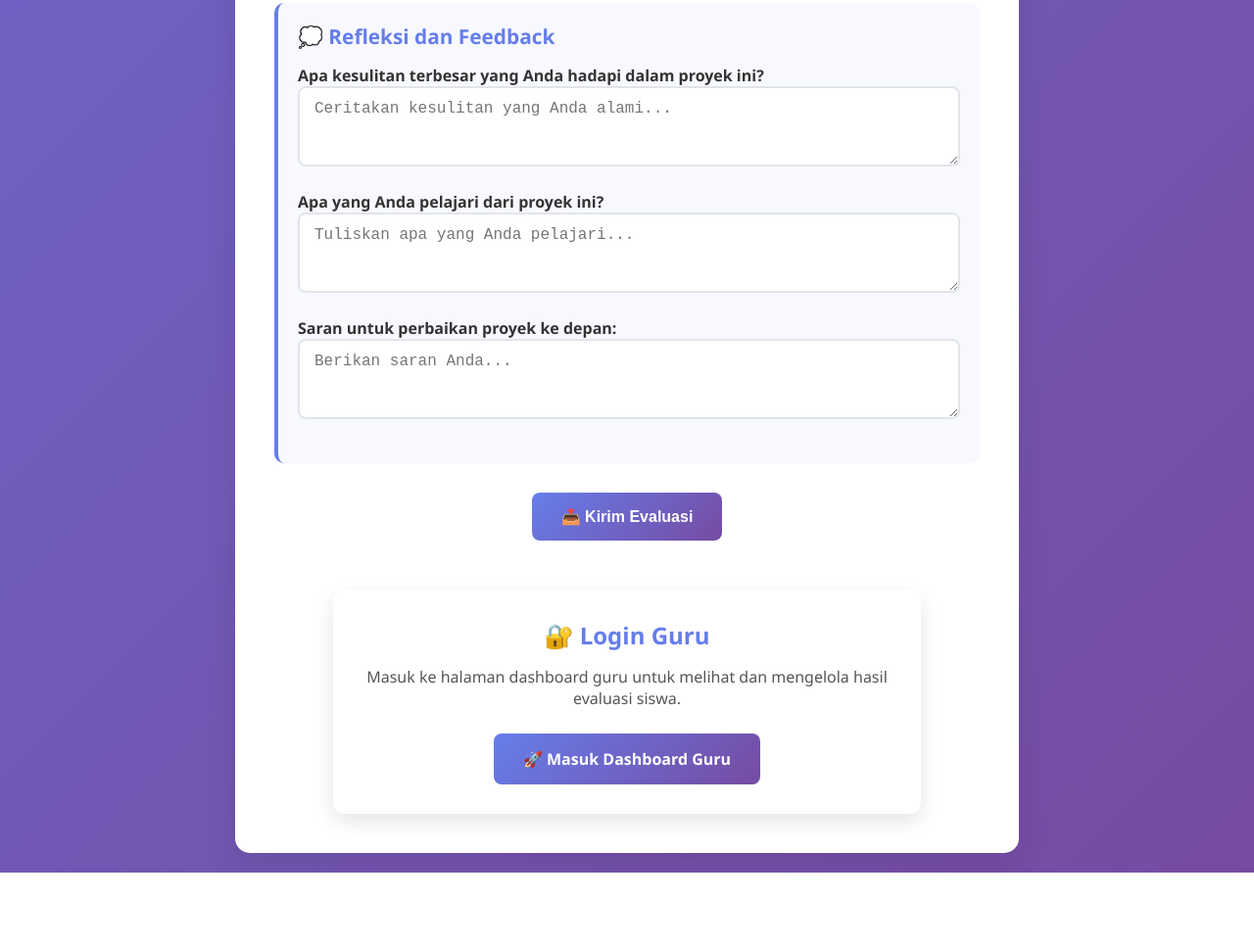
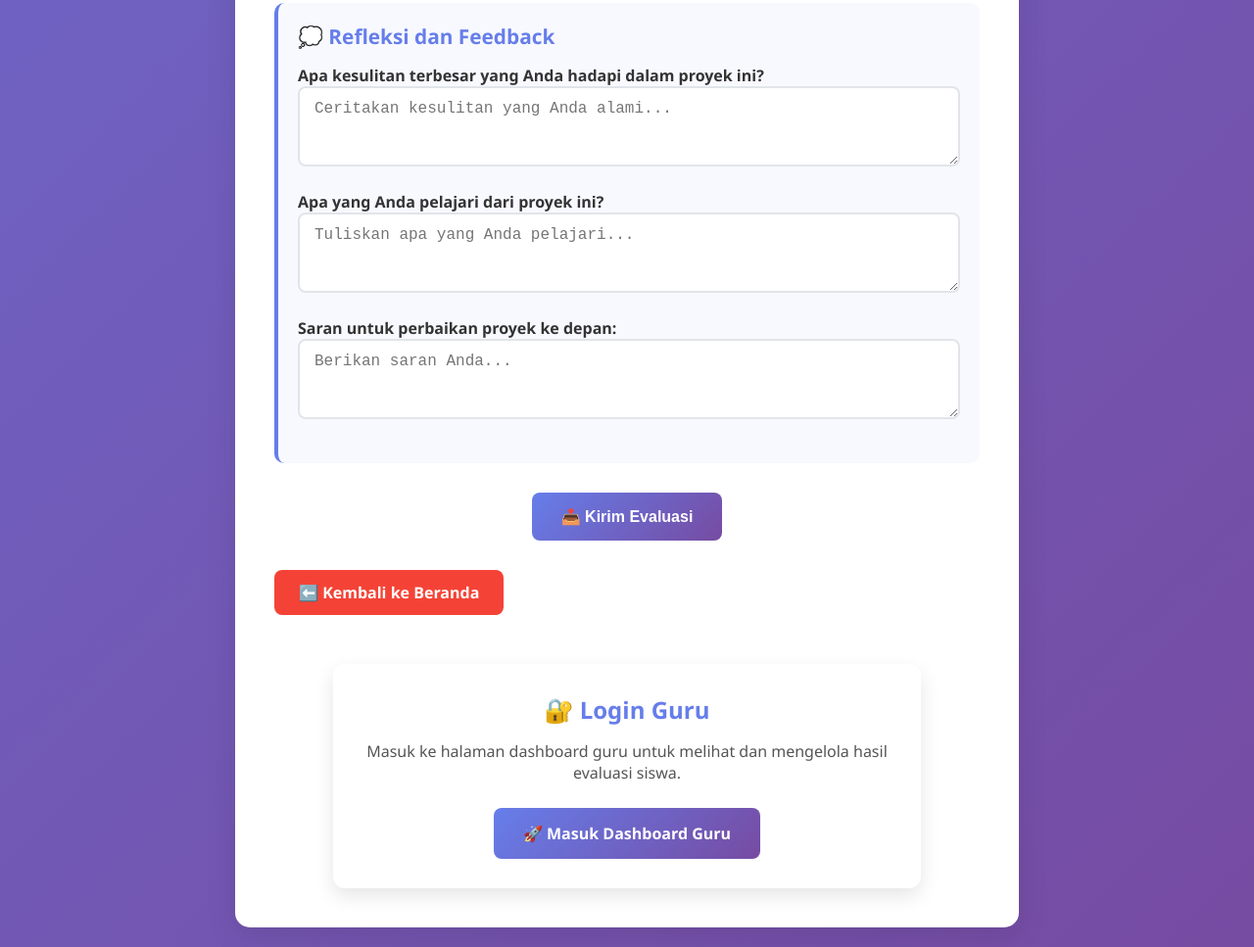
Before and after one commit to NopS46/Evaluasi-AI, a plain HTML site: page form.html in a window 1280 px wide. Shown: the part 2836-3803 px from the top of the page at 98% size. Before the commit the page ends 3727 px from the top, so only its background shows below. Drawn offline with Linux system fonts and the light colour scheme.

Commit message:
fix again

```diff
--- a/form.html
+++ b/form.html
@@ -460,6 +460,21 @@
             </div>
         </form>
 
+        <a href="index.html" style="
+            display: inline-block;
+            margin-top: 30px;
+            background: #f44336;
+            color: white;
+            padding: 12px 25px;
+            border-radius: 8px;
+            text-decoration: none;
+            font-weight: bold;
+            text-align: center;
+        ">
+        ⬅️ Kembali ke Beranda
+        </a>
+
+
         <!-- Section Login Guru -->
 <section style="margin-top: 50px; text-align: center;">
     <div style="
```
Also changed, not shown: manual.html (+14 -0 lines).
